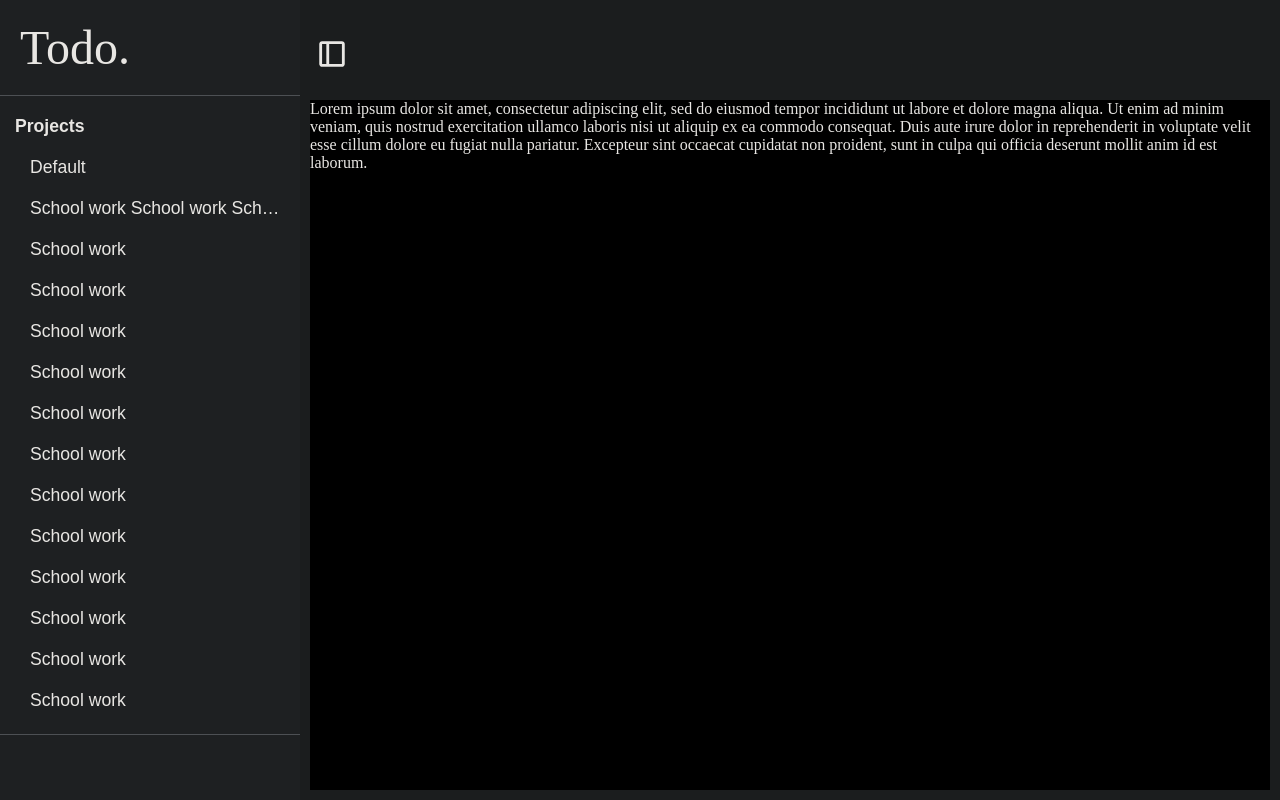
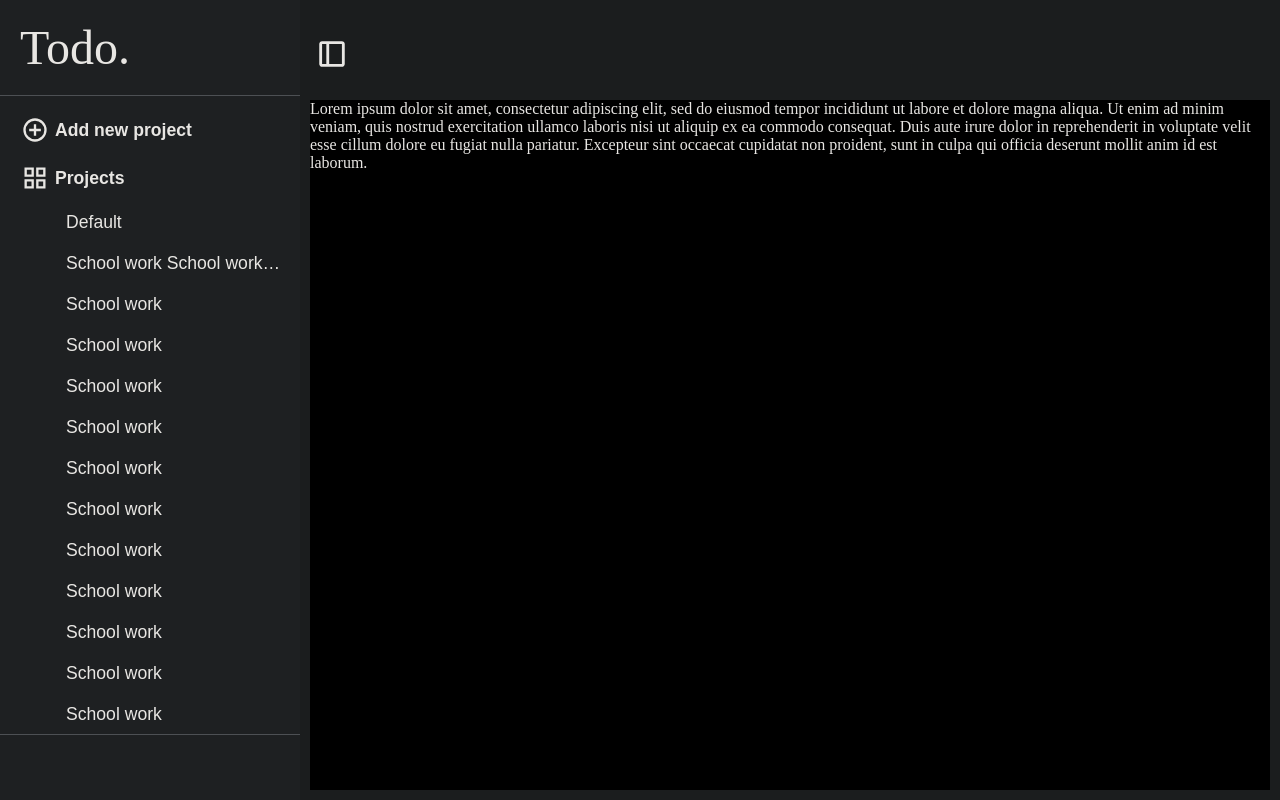
Before and after one commit to Sekaii22/top-todo, a website built with webpack: page src/index.html in a window 1280 px wide. Built offline with nearby package versions, Linux system fonts and the light colour scheme.

Commit message:
Slight changes added to sidebar

```diff
--- a/src/index.html
+++ b/src/index.html
@@ -11,8 +11,18 @@
         <nav>
             <ul>
                 <li>
-                    <button class="nav-btn main-nav-btn">Projects</button>
+                    <button class="nav-btn main-nav-btn center-logo-btn">
+                        <svg xmlns="http://www.w3.org/2000/svg" height="24px" viewBox="0 -960 960 960" width="24px" fill="#e3e3e3"><path d="M440-280h80v-160h160v-80H520v-160h-80v160H280v80h160v160Zm40 200q-83 0-156-31.5T197-197q-54-54-85.5-127T80-480q0-83 31.5-156T197-763q54-54 127-85.5T480-880q83 0 156 31.5T763-763q54 54 85.5 127T880-480q0 83-31.5 156T763-197q-54 54-127 85.5T480-80Zm0-80q134 0 227-93t93-227q0-134-93-227t-227-93q-134 0-227 93t-93 227q0 134 93 227t227 93Zm0-320Z"/></svg>
+                        Add new project
+                    </button>
                 </li>
+                <li>
+                    <button class="nav-btn main-nav-btn center-logo-btn">
+                        <svg xmlns="http://www.w3.org/2000/svg" height="24px" viewBox="0 -960 960 960" width="24px" fill="#e3e3e3"><path d="M120-520v-320h320v320H120Zm0 400v-320h320v320H120Zm400-400v-320h320v320H520Zm0 400v-320h320v320H520ZM200-600h160v-160H200v160Zm400 0h160v-160H600v160Zm0 400h160v-160H600v160Zm-400 0h160v-160H200v160Zm400-400Zm0 240Zm-240 0Zm0-240Z"/></svg>
+                        Projects
+                    </button>
+                </li>
+                <div class="project-group">
                     <li>
                         <button class="nav-btn sub-nav-btn">Default</button>
                     </li>
@@ -91,6 +101,7 @@
                     <li>
                         <button class="nav-btn sub-nav-btn">School work</button>
                     </li>
+                </div>
             </ul>
         </nav>
     </section>
--- a/src/styles.css
+++ b/src/styles.css
@@ -10,6 +10,12 @@
     padding: 0;
     box-sizing: border-box;
     color: var(--text-dark-color);
+}
+
+svg {
+    height: auto;
+    width: 28px;
+    fill: var(--text-dark-color);
 }
 
 body {
@@ -45,9 +51,7 @@ body {
     margin-left: 0px;
 }
 
-
 /* Sidebar */
-
 
 .sidebar header {
     font-size: 3rem;
@@ -58,7 +62,8 @@ body {
     font-size: 1.1rem;
     padding: 10px 0 50px 0;
     height: 80%;
-    overflow-y: scroll;
+    overflow-y: auto;
+    overflow-x: hidden;
     border-top: 1px solid var(--outline-dark-color);
     border-bottom: 1px solid var(--outline-dark-color);
 }
@@ -83,17 +88,29 @@ nav ul {
 }
 
 .nav-btn:hover {
-    font-size: 1.2rem;
+    scale: 1.05;
     background-color: hsl(from var(--sidebar-dark-color) h s 30%);
+}
+
+.center-logo-btn {
+    display: inline-flex;
+    align-items: center;
 }
 
 .main-nav-btn {
     font-weight: bold;
 }
 
+.main-nav-btn svg {
+    margin-right: 6px;
+    margin-left: 6px;
+}
+
 .sub-nav-btn {
-    padding-left: 30px;
+    padding-left: 66px;
 }
+
+/* Content */
 
 .sidebar-btn {
     background-color: transparent;
@@ -108,11 +125,7 @@ nav ul {
 
 .sidebar-btn svg {
     width: 34px;
-    height: auto;
-    fill: var(--text-dark-color);
 }
-
-/* Content */
 
 .content-header {
     height: 90px;
```
Lines whose indentation alone changed are shown as unchanged.
